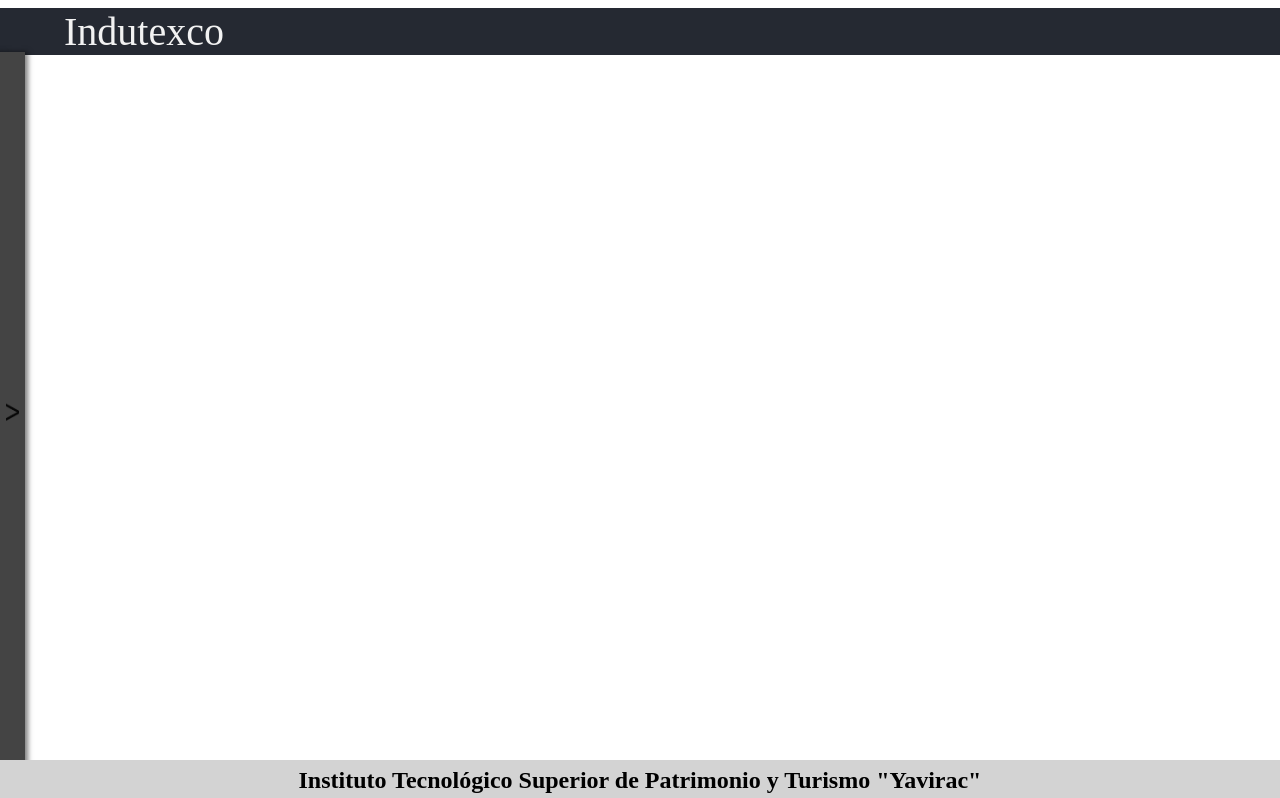
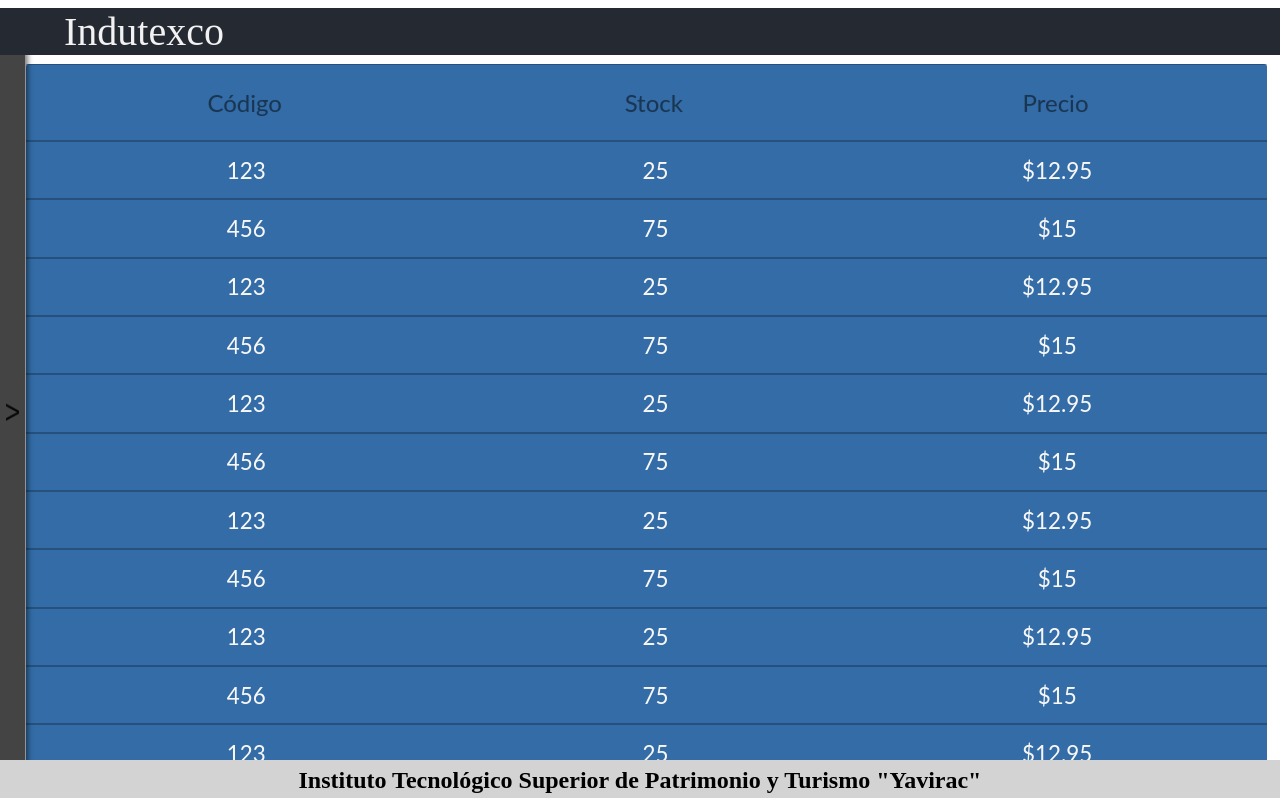
Before and after one commit to johao70/indutexco, an Angular app in the folder avancesJohao/: page / in a window 1280 px wide. Shown: the top 798 px of the page. Built offline with nearby package versions, Linux system fonts and the light colour scheme.

Commit message:
body example

```diff
--- a/avancesJohao/src/app/app.component.html
+++ b/avancesJohao/src/app/app.component.html
@@ -1,7 +1,9 @@
-<app-header></app-header>
+<app-body></app-body>
 
 <app-sidebar></app-sidebar>
 
-<router-outlet></router-outlet>
+<!-- <router-outlet></router-outlet> -->
+
+<app-header></app-header>
 
 <app-footer></app-footer>
--- a/avancesJohao/src/app/body/body.component.html
+++ b/avancesJohao/src/app/body/body.component.html
@@ -1 +1,81 @@
-<p>body works!</p>
+<body>
+    <table class="table table-1">
+        <thead>
+            <th>Código</th>
+            <th>Stock</th>
+            <th>Precio</th>
+        </thead>
+        <tbody>
+            <tr>
+                <td>123</td>
+                <td>25</td>
+                <td>$12.95</td>
+            </tr>
+            <tr>
+                <td>456</td>
+                <td>75</td>
+                <td>$15</td>
+            </tr>
+            <tr>
+                <td>123</td>
+                <td>25</td>
+                <td>$12.95</td>
+            </tr>
+            <tr>
+                <td>456</td>
+                <td>75</td>
+                <td>$15</td>
+            </tr>
+            <tr>
+                <td>123</td>
+                <td>25</td>
+                <td>$12.95</td>
+            </tr>
+            <tr>
+                <td>456</td>
+                <td>75</td>
+                <td>$15</td>
+            </tr>
+            <tr>
+                <td>123</td>
+                <td>25</td>
+                <td>$12.95</td>
+            </tr>
+            <tr>
+                <td>456</td>
+                <td>75</td>
+                <td>$15</td>
+            </tr>
+            <tr>
+                <td>123</td>
+                <td>25</td>
+                <td>$12.95</td>
+            </tr>
+            <tr>
+                <td>456</td>
+                <td>75</td>
+                <td>$15</td>
+            </tr>
+            <tr>
+                <td>123</td>
+                <td>25</td>
+                <td>$12.95</td>
+            </tr>
+            <tr>
+                <td>456</td>
+                <td>75</td>
+                <td>$15</td>
+            </tr>
+            <tr>
+                <td>123</td>
+                <td>25</td>
+                <td>$12.95</td>
+            </tr>
+            <tr>
+                <td>456</td>
+                <td>75</td>
+                <td>$15</td>
+            </tr>
+        </tbody>
+    </table>
+</body>
--- a/avancesJohao/src/app/body/body.component.scss
+++ b/avancesJohao/src/app/body/body.component.scss
@@ -0,0 +1,56 @@
+@import "../../scss/variables";
+
+*
+{
+    margin: 0%;
+    padding: 0%;
+}
+
+body
+{
+    position: absolute;
+    top: 8%;
+    left: 2%;
+    right: 1%;
+}
+
+.table {
+    margin-bottom: 20px;
+    border-collapse: collapse;
+    font-family: 'Lato', Calibri, Arial, sans-serif;
+    border: none;
+            border-radius: 3px;
+           -webkit-border-radius: 3px;
+           -moz-border-radius: 3px;
+    width: 100%;
+}
+.table th, .table td {
+    box-shadow: inset 0 -1px rgba(0,0,0,0.25),
+        inset 0 1px rgba(0,0,0,0.25);
+}
+.table th {
+    font-weight: normal;
+    -webkit-font-smoothing: antialiased;
+    padding: 1em;
+    color: rgba(0,0,0,0.45);
+    text-shadow: 0 0 1px rgba(0,0,0,0.1);
+    font-size: 1.5em;
+}
+.table td {
+    color: #f7f7f7;
+    padding: 0.7em 1em 0.7em 1.15em;
+    text-shadow: 0 0 1px rgba(255,255,255,0.1);
+    font-size: 1.4em;
+    text-align: center;
+}
+.table tr {
+    -webkit-transition: background 0.3s, box-shadow 0.3s;
+    -moz-transition: background 0.3s, box-shadow 0.3s;
+    transition: background 0.3s, box-shadow 0.3s;
+}
+.table-1 {
+    background: $medium_blue;
+}
+.table-1 tr:hover {
+    background: rgba(0,0,0,0.19);
+}
--- a/avancesJohao/src/scss/_variables.scss
+++ b/avancesJohao/src/scss/_variables.scss
@@ -13,7 +13,9 @@
 //PRIMARY COLOR
 $silver: rgb(211,211,211);
 
+//COLORS
 $black: #000;
+$medium_blue: #336ca6;
 
 $letra:'Libre Baskerville', serif;
 $source_titles: fantasy;
```
